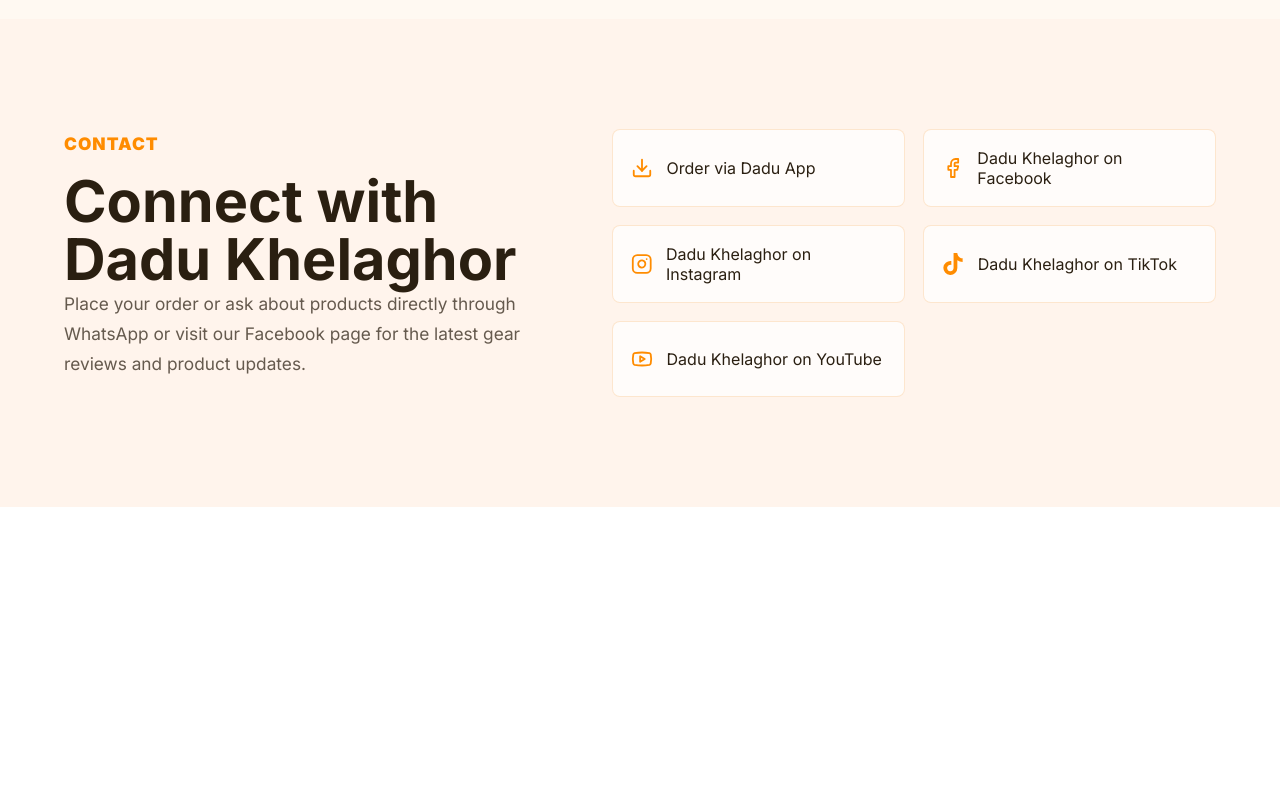
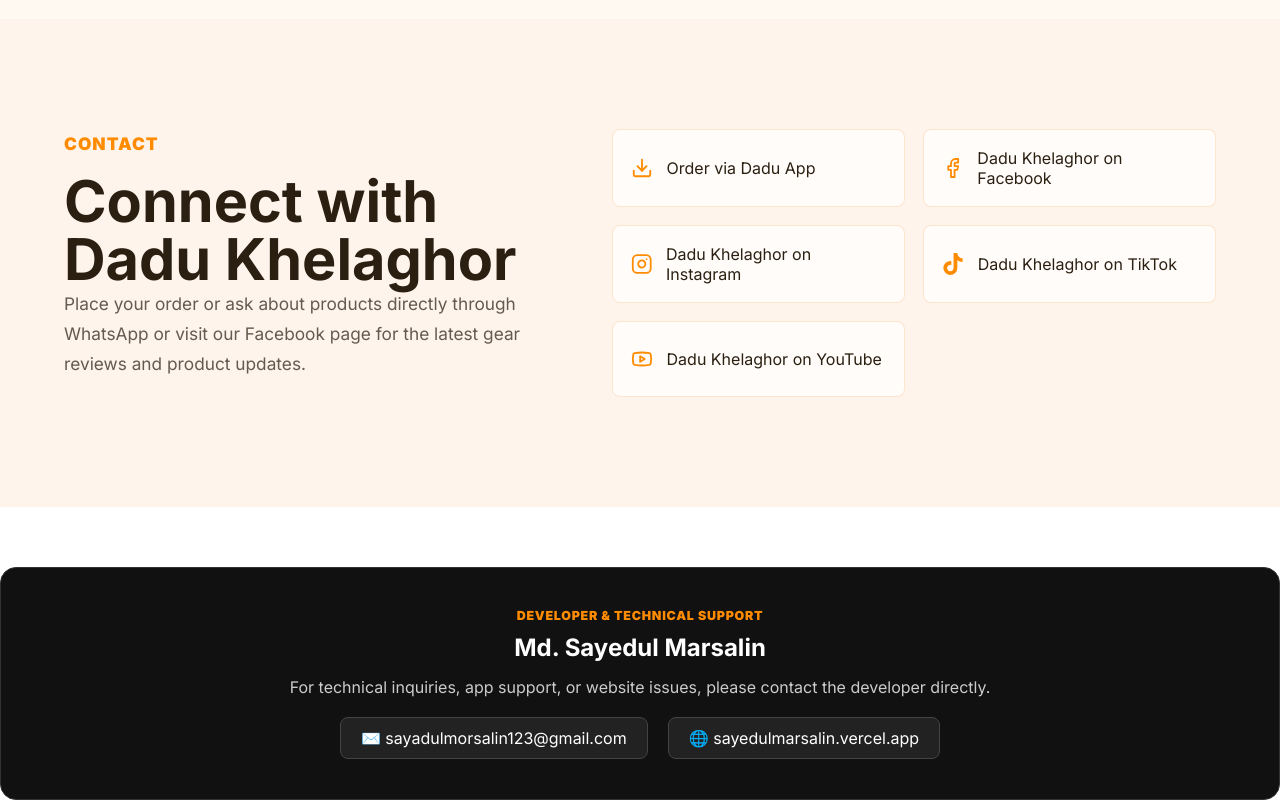
Before and after one commit to sayedulmorsalin/dadu-info, a Next.js app: page / in a window 1280 px wide. Shown: the part 5904-6704 px from the top of the page. Before the commit the page ends 6411 px from the top, so only its background shows below. Built offline with nearby package versions, Linux system fonts and the light colour scheme; no server answers.

Commit message:
implement Dadu Khelaghor landing page with product schema and moderator contacts

```diff
--- a/app/page.tsx
+++ b/app/page.tsx
@@ -558,6 +558,31 @@
 
         </div>
       </section>
+
+      {/* Developer Segment */}
+      <section className="section developerSection" aria-label="Developer and Technical Support" style={{
+        marginTop: '60px',
+        padding: '40px 20px',
+        backgroundColor: '#111',
+        color: '#fff',
+        borderRadius: '16px',
+        textAlign: 'center',
+        border: '1px solid #333'
+      }}>
+        <p className="sectionLabel" style={{ color: 'var(--accent)', marginBottom: '10px' }}>Developer &amp; Technical Support</p>
+        <h3 style={{ fontSize: '1.5rem', marginBottom: '15px' }}>Md. Sayedul Marsalin</h3>
+        <p style={{ marginBottom: '10px', color: '#ccc' }}>
+          For technical inquiries, app support, or website issues, please contact the developer directly.
+        </p>
+        <div style={{ display: 'flex', justifyContent: 'center', gap: '20px', flexWrap: 'wrap', marginTop: '20px' }}>
+          <a href="mailto:sayadulmorsalin123@gmail.com" style={{ display: 'inline-flex', alignItems: 'center', gap: '8px', color: '#fff', textDecoration: 'none', padding: '10px 20px', backgroundColor: '#222', borderRadius: '8px', border: '1px solid #444' }}>
+            ✉️ sayadulmorsalin123@gmail.com
+          </a>
+          <a href="https://sayedulmarsalin.vercel.app/" target="_blank" rel="noopener noreferrer" style={{ display: 'inline-flex', alignItems: 'center', gap: '8px', color: '#fff', textDecoration: 'none', padding: '10px 20px', backgroundColor: '#222', borderRadius: '8px', border: '1px solid #444' }}>
+            🌐 sayedulmarsalin.vercel.app
+          </a>
+        </div>
+      </section>
     </main>
   );
 }
```
